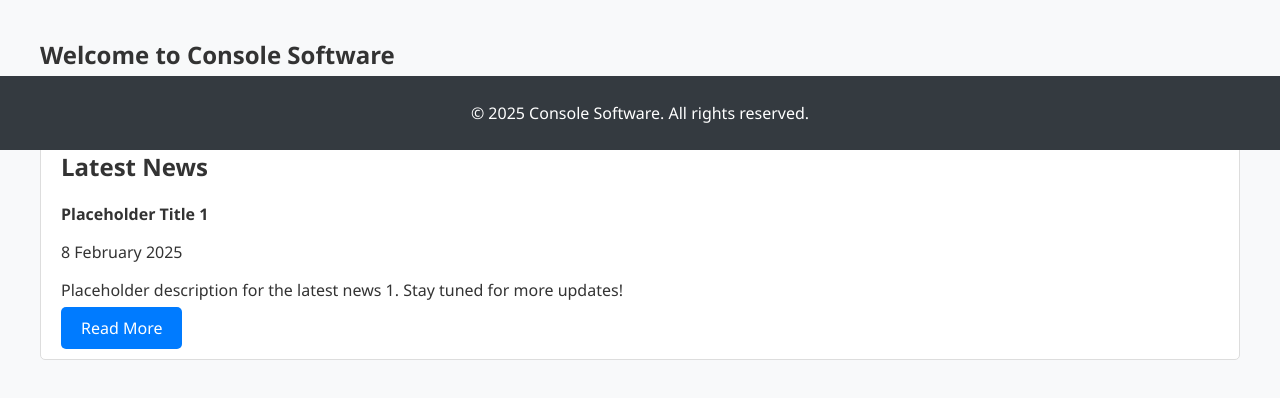
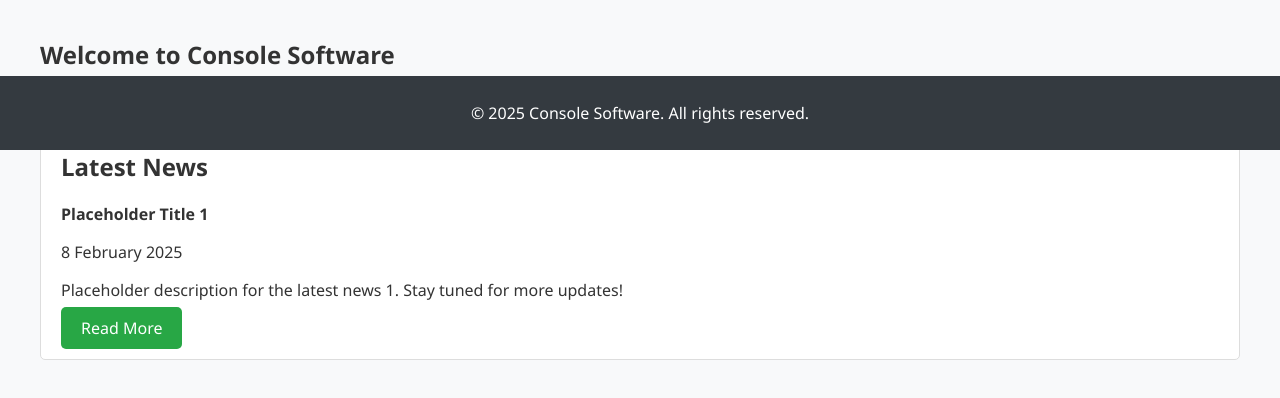
Before and after one commit to FarmCraft9/Console-Software, a plain HTML site: page index.html in a window 1280 px wide. Shown: the part 650-1048 px from the top of the page. Drawn offline with Linux system fonts and the light colour scheme.

Commit message:
Update index.html

```diff
--- a/index.html
+++ b/index.html
@@ -49,7 +49,7 @@
             margin-top: 0;
         }
         .btn-primary {
-            background-color: #007bff;
+            background-color: #28a745;
             border: none;
             padding: 10px 20px;
             color: #fff;
@@ -58,7 +58,7 @@
             transition: background-color 0.3s;
         }
         .btn-primary:hover {
-            background-color: #0056b3;
+            background-color: #218838;
         }
         footer {
             background-color: #343a40;
```
